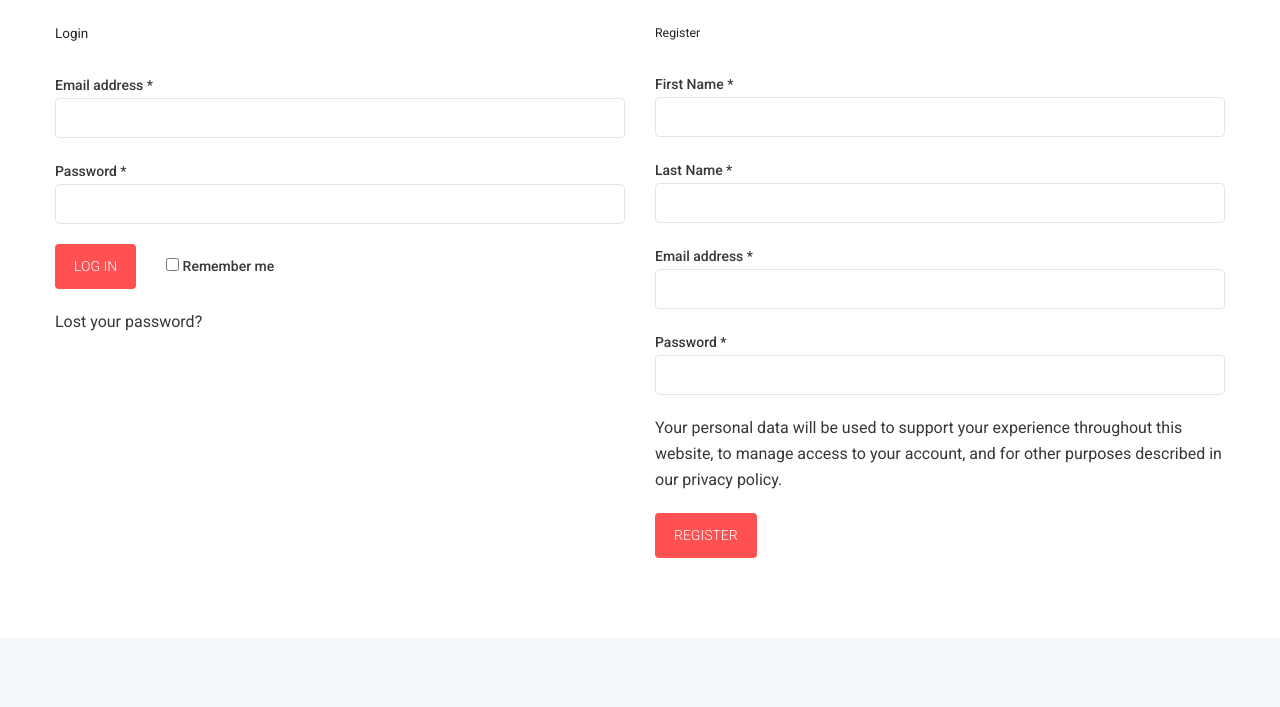
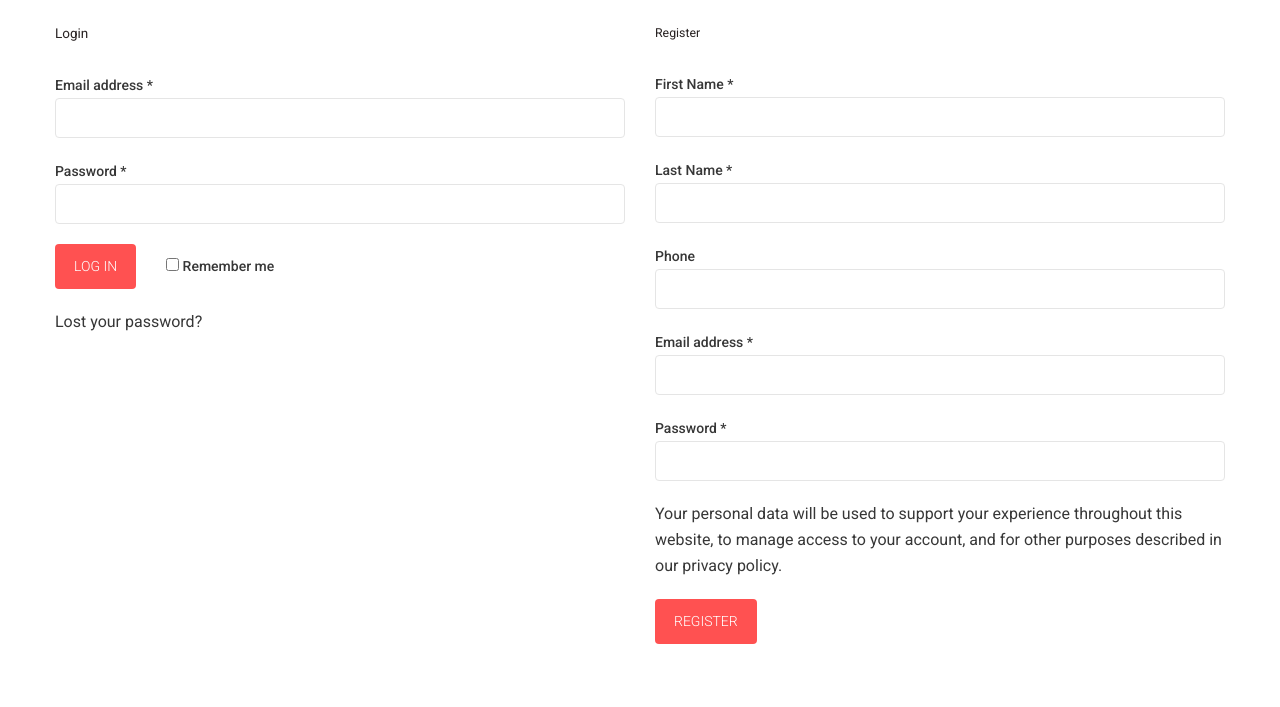
Before and after one commit to peter88tom/zelig_interiors, a Django app: page /login in a window 1280 px wide. Shown: the part 423-1130 px from the top of the page. Run offline with Django 3.2, Linux system fonts and the light colour scheme; some libraries are stand-ins or nearby versions.

Commit message:
Update registration process

```diff
--- a/store/templates/store/login_registration.html
+++ b/store/templates/store/login_registration.html
@@ -25,9 +25,9 @@
                 <div class="container">
                   <div class="row">
                     <div class="col-md-12 text-center">
-                       {% if error%}
-                      <div class="alert alert-danger alert-dismissible fade show" role="alert">
-                         {{error}}
+                       {% if msg %}
+                      <div class="alert alert-{{status}} alert-dismissible fade show" role="alert">
+                         {{msg}}
                         <button type="button" class="btn-close" data-bs-dismiss="alert" aria-label="Close"></button>
                       </div>
                        {% endif %}
@@ -72,24 +72,30 @@
                                 <form class="form form--login" action="/signup" method="POST">
                                       {% csrf_token %}
                                   <div class="form__group mb--20">
-                                       <label class="form__label" for="first_name">First Name <span class="required">*</span></label>
-                                        <input type="password" class="form__input" id="first_name" name="first_name" required="">
+                                       <label class="form__label" for="firstname">First Name <span class="required">*</span></label>
+                                        <input type="text" class="form__input" id="firstname" name="firstname" value="{{values.first_name}}" required="">
                                     </div>
 
 
-                                  <div class="form__group mb--20">
-                                       <label class="form__label" for="last_name">Last Name <span class="required">*</span></label>
-                                        <input type="password" class="form__input" id="last_name" name="last_name" required="">
+                                   <div class="form__group mb--20">
+                                       <label class="form__label" for="lastname">Last Name <span class="required">*</span></label>
+                                        <input type="text" class="form__input" id="lastname"  name="lastname" value="{{values.last_name}}" required="">
+                                    </div>
+
+
+                                   <div class="form__group mb--20">
+                                       <label class="form__label" for="phone">Phone</label>
+                                        <input type="text" class="form__input" id="phone"  name="phone" value="{{values.phone}}">
                                     </div>
 
 
                                     <div class="form__group mb--20">
                                         <label class="form__label" for="email">Email address <span class="required">*</span></label>
-                                        <input type="email" class="form__input" id="email" name="email">
+                                        <input type="email" class="form__input" id="email" name="email" value="{{values.email}}" required="">
                                     </div>
                                     <div class="form__group mb--20">
-                                       <label class="form__label" for="register_password">Password <span class="required">*</span></label>
-                                        <input type="password" class="form__input" id="register_password" name="register_password">
+                                       <label class="form__label" for="password">Password <span class="required">*</span></label>
+                                        <input type="password" class="form__input" id="password" name="password" required="">
                                     </div>
                                     <p class="privacy-text mb--20">Your personal data will be used to support your experience throughout this website, to manage access to your account, and for other purposes described in our privacy policy.</p>
                                     <div class="form__group">
--- a/store/views/login.py
+++ b/store/views/login.py
@@ -23,18 +23,19 @@ class Login(View):
                 request.session['customer'] = customer.id
 
                 if Login.return_url:
-                    return render()
-                    #return HttpResponseRedirect(Login.return_url)
+                    return HttpResponseRedirect(Login.return_url)
                 else:
                     Login.return_url = None
                     return redirect('homepage')
             else:
-                error_message = 'Invalid email or password'
+                message = 'Invalid email or password'
+                message_status = 'danger'
         else:
-            error_message = 'Invalid email or password'
+            message = 'Invalid email or password'
+            message_status = 'danger'
 
         print (email, password)
-        return render(request, 'store/login_registration.html', {'error': error_message})
+        return render(request, 'store/login_registration.html', {'msg': message, 'status': message_status})
 
 
 def logout(request):
```
Also changed, not shown: store/views/signup.py (+15 -17 lines).
